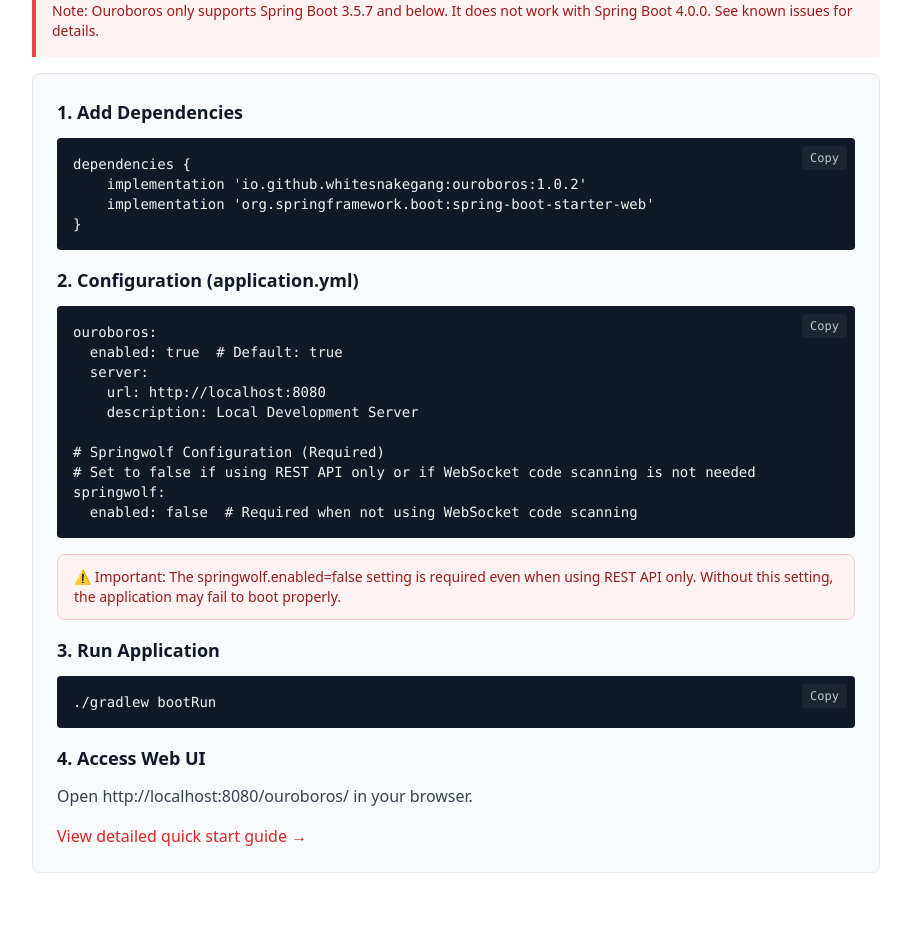
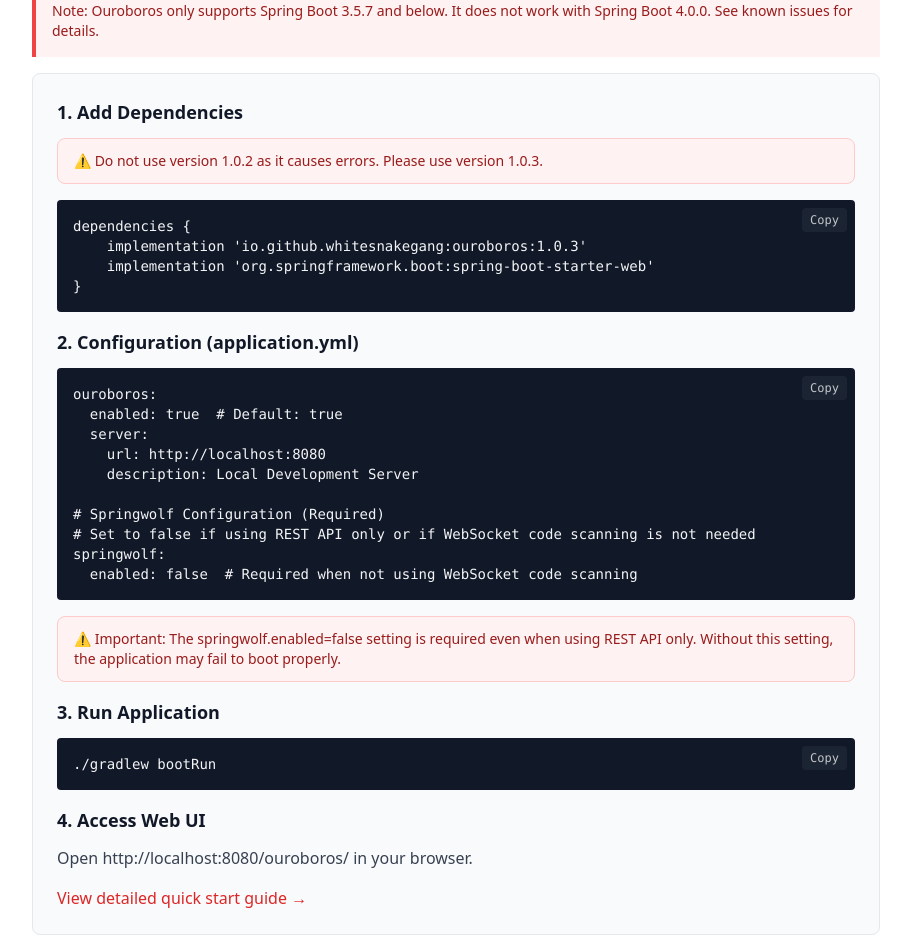
Before and after one commit to whitesnakegang/ouroboros-docs, a React (Vite) app: page / in a window 1280 px wide. Shown: the part 1520-2458 px from the top of the page, without its empty margins (324-1235 px from the left). Built offline with nearby package versions, Linux system fonts and the light colour scheme.

Commit message:
fix: 라이브러리 버전 수정

```diff
--- a/src/locales/en.json
+++ b/src/locales/en.json
@@ -56,7 +56,8 @@
       "title": "Quick Start",
       "warning": "Note: Ouroboros only supports Spring Boot 3.5.7 and below. It does not work with Spring Boot 4.0.0. See known issues for details.",
       "step1": {
-        "title": "1. Add Dependencies"
+        "title": "1. Add Dependencies",
+        "versionWarning": "⚠️ Do not use version 1.0.2 as it causes errors. Please use version 1.0.3."
       },
       "step2": {
         "title": "2. Configuration (application.yml)",
@@ -844,6 +845,7 @@
       "title": "Step 1: Installation",
       "basicDeps": "Basic Dependencies",
       "basicDepsDesc": "Adding only the basic dependencies allows you to use both REST API and WebSocket features.",
+      "versionWarning": "⚠️ Do not use version 1.0.2 as it causes errors. Please use version 1.0.3.",
       "note1": "The library internally includes spring-boot-starter-actuator and spring-boot-starter-aop.",
       "note2": "Mock server and REST API controllers are registered via auto-configuration, so they can be used without additional setup.",
       "note3": "If using Lombok, you must add annotationProcessor 'org.projectlombok:lombok' for @ApiState-based automatic scanning to work properly."
--- a/src/locales/ko.json
+++ b/src/locales/ko.json
@@ -56,7 +56,8 @@
       "title": "빠른 시작",
       "warning": "주의: Ouroboros는 Spring Boot 3.5.7 이하 버전만 지원합니다. Spring Boot 4.0.0에서는 작동하지 않습니다. 자세한 내용은 알려진 버그를 참고하세요.",
       "step1": {
-        "title": "1. 의존성 추가"
+        "title": "1. 의존성 추가",
+        "versionWarning": "⚠️ 1.0.2 버전은 에러가 발생하므로 사용하지 마세요. 반드시 1.0.3 버전을 사용해주세요."
       },
       "step2": {
         "title": "2. 설정 (application.yml)",
@@ -844,6 +845,7 @@
       "title": "1단계: 설치",
       "basicDeps": "기본 의존성",
       "basicDepsDesc": "기본 의존성만 추가하면 REST API와 WebSocket 기능 모두 사용할 수 있습니다.",
+      "versionWarning": "⚠️ 1.0.2 버전은 에러가 발생하므로 사용하지 마세요. 반드시 1.0.3 버전을 사용해주세요.",
       "note1": "참고: 라이브러리는 내부적으로 spring-boot-starter-actuator와 spring-boot-starter-aop를 함께 제공합니다.",
       "note2": "Mock 서버와 REST API 컨트롤러는 자동 구성으로 등록되므로 별도 설정 없이 사용할 수 있습니다.",
       "note3": "Lombok을 사용한다면 반드시 annotationProcessor 'org.projectlombok:lombok'를 추가해야 @ApiState 기반 자동 스캔이 정상 동작합니다."
--- a/src/pages/Home.tsx
+++ b/src/pages/Home.tsx
@@ -3,7 +3,7 @@
 import logo from '../assets/logo.svg';
 
 export default function Home() {
-  const { t, i18n } = useTranslation();
+  const { t } = useTranslation();
 
   return (
     <div className="max-w-4xl mx-auto px-6 py-12">
@@ -87,8 +87,13 @@
         </div>
         <div className="bg-gray-50 border border-gray-200 rounded-lg p-6">
           <h3 className="text-lg font-semibold text-gray-900 mb-3">{t('home.quickStart.step1.title')}</h3>
+          <div className="bg-red-50 border border-red-200 text-red-800 rounded-lg px-4 py-3 text-sm mb-4">
+            <p>
+              {t('home.quickStart.step1.versionWarning')}
+            </p>
+          </div>
           <pre className="bg-gray-900 text-gray-100 rounded p-4 overflow-x-auto text-sm mb-4"><code>{`dependencies {
-    implementation 'io.github.whitesnakegang:ouroboros:1.0.2'
+    implementation 'io.github.whitesnakegang:ouroboros:1.0.3'
     implementation 'org.springframework.boot:spring-boot-starter-web'
 }`}</code></pre>
 
--- a/src/pages/QuickStart.tsx
+++ b/src/pages/QuickStart.tsx
@@ -51,9 +51,14 @@
         <p className="text-gray-700 mb-3">
           {t('quickStart.step1.basicDepsDesc')}
         </p>
+        <div className="bg-red-50 border border-red-200 text-red-800 rounded-lg px-4 py-3 text-sm mb-4">
+          <p>
+            {t('quickStart.step1.versionWarning')}
+          </p>
+        </div>
         <h4 className="text-lg font-semibold text-gray-900 mt-4 mb-2">Gradle</h4>
         <pre className="bg-gray-100 border border-gray-200 rounded-lg p-4 overflow-x-auto"><code>{`dependencies {
-    implementation 'io.github.whitesnakegang:ouroboros:1.0.2'
+    implementation 'io.github.whitesnakegang:ouroboros:1.0.3'
     implementation 'org.springframework.boot:spring-boot-starter-web'
 }`}</code></pre>
 
@@ -61,7 +66,7 @@
         <pre className="bg-gray-100 border border-gray-200 rounded-lg p-4 overflow-x-auto"><code>{`<dependency>
     <groupId>io.github.whitesnakegang</groupId>
     <artifactId>ouroboros</artifactId>
-    <version>1.0.2</version>
+    <version>1.0.3</version>
 </dependency>`}</code></pre>
 
         <div className="bg-blue-50 border border-blue-200 text-blue-800 rounded-lg px-4 py-3 text-sm mt-4 space-y-2">
```
